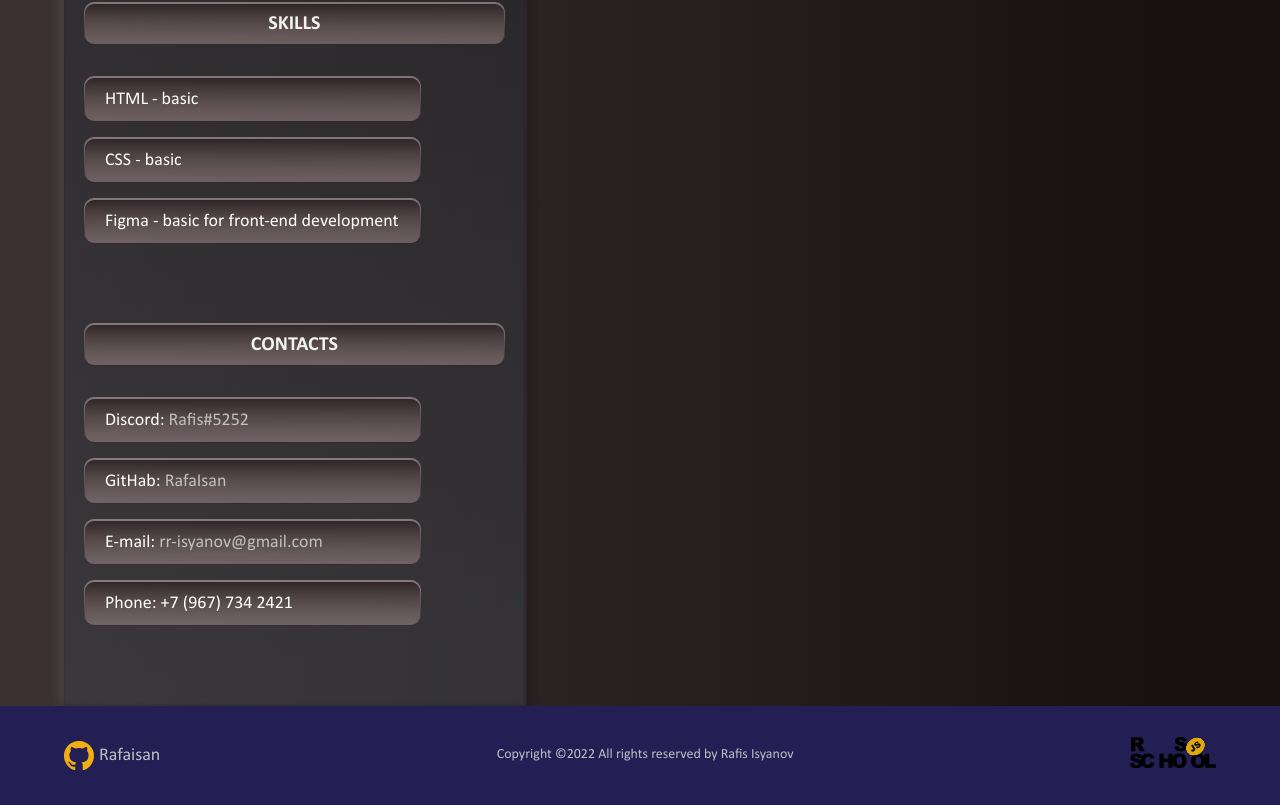
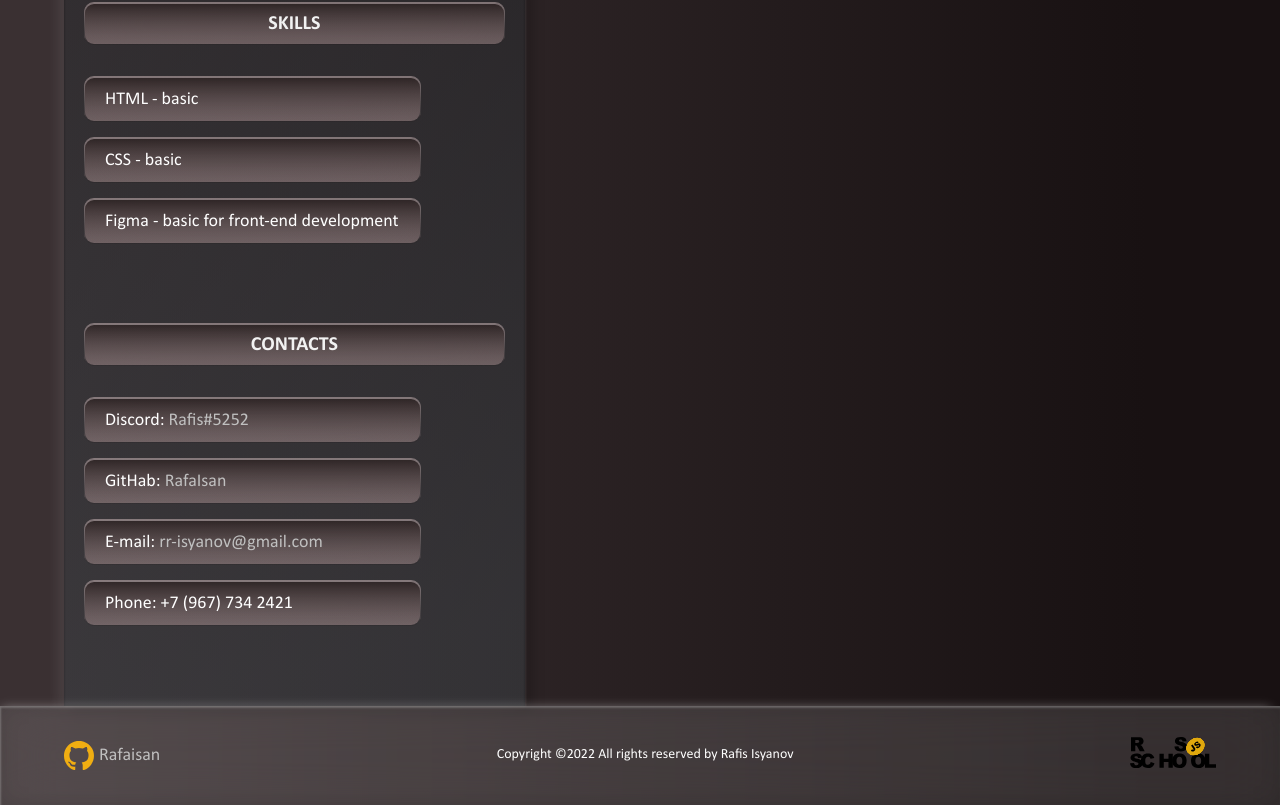
Before and after one commit to RafaIsan/rsschool-cv, a plain HTML site: page index.html in a window 1280 px wide. Shown: the part 1577-2382 px from the top of the page. Drawn offline with Linux system fonts and the light colour scheme; files whose address does not match are found by name.

Commit message:
feat: change footer style

```diff
--- a/css/style.css
+++ b/css/style.css
@@ -353,8 +353,9 @@ a {
 }
 
 .footer {
-  background: #231e54;
-  color: #c0c0c0;
+  background: rgba(255, 255, 255, 0.13);
+  backdrop-filter: blur(31px);
+  box-shadow: -4px -3px 11px -6px rgb(255, 255, 255, 0.5), inset 1px 1.8px 2px rgba(0, 0, 0, 0.1), inset 1px 1.8px 2px rgba(255, 255, 255, 0.3), inset 0 0 20px rgba(0, 0, 0, 0.13);
 }
 
 .footer__content {
```
